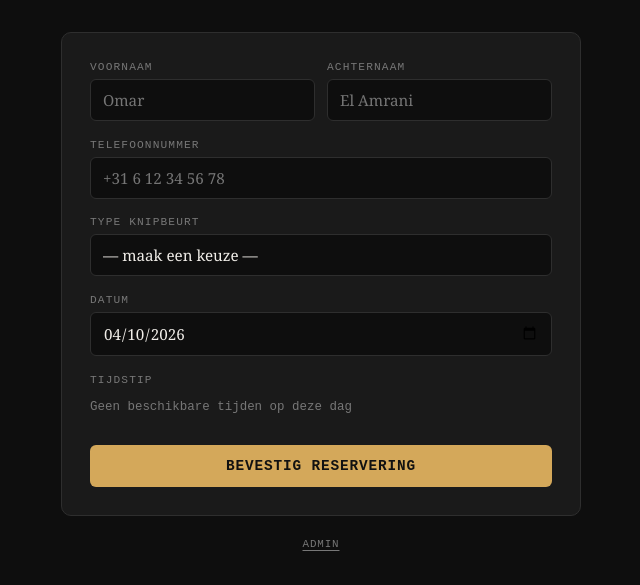
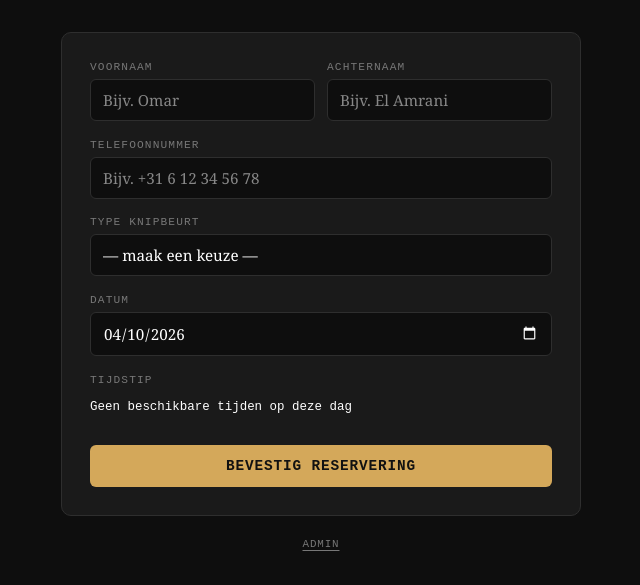
Before and after one commit to NielsvGrinsven/BarberJack, a plain HTML site: page index.html in a window 1280 px wide. Shown: the part 89-674 px from the top of the page, without its empty margins (319-959 px from the left). Drawn offline with nearby package versions, Linux system fonts and the light colour scheme; no server answers.

Commit message:
Add files via upload

```diff
--- a/index.html
+++ b/index.html
@@ -39,7 +39,7 @@
     .card { width: 100%; max-width: 520px; background: var(--surface); border: 1px solid var(--border); border-radius: var(--radius); padding: 1.75rem; }
     .field { margin-bottom: 1.1rem; }
     .field label { display: block; font-size: 0.7rem; font-family: var(--mono); letter-spacing: 0.1em; text-transform: uppercase; color: var(--muted); margin-bottom: 6px; }
-    .field input, .field select { width: 100%; padding: 10px 12px; background: var(--bg); border: 1px solid var(--border); border-radius: 6px; color: var(--text); font-size: 0.95rem; font-family: var(--font); transition: border-color 0.15s; appearance: none; }
+    .field input, .field select { width: 100%; padding: 10px 12px; background: var(--bg); border: 1px solid var(--border); border-radius: 6px; color: #ffffff; font-size: 0.95rem; font-family: var(--font); transition: border-color 0.15s; appearance: none; }
     .field input:focus, .field select:focus { outline: none; border-color: var(--accent); }
     .row2 { display: grid; grid-template-columns: 1fr 1fr; gap: 12px; }
     @media (max-width: 400px) { .row2 { grid-template-columns: 1fr; } }
@@ -60,7 +60,7 @@
     .reset-btn { display: inline-block; margin-top: 1.25rem; padding: 9px 20px; border: 1px solid var(--border); border-radius: 6px; background: transparent; color: var(--muted); font-size: 0.8rem; font-family: var(--mono); cursor: pointer; transition: all 0.15s; }
     .reset-btn:hover { color: var(--text); border-color: var(--muted); }
     .error-msg { font-size: 0.78rem; color: var(--danger); font-family: var(--mono); margin-top: 8px; display: none; }
-    .hint-text { font-size: 0.78rem; color: var(--muted); font-family: var(--mono); padding: 8px 0; }
+    .hint-text { font-size: 0.78rem; color: #ffffff; font-family: var(--mono); padding: 8px 0; }
 
     /* ── ADMIN OVERLAY ── */
     #admin-overlay { display: none; position: fixed; inset: 0; background: var(--bg); z-index: 100; overflow-y: auto; }
@@ -135,6 +135,16 @@
     .preset-btn { padding: 9px 14px; background: transparent; border: 1px solid var(--border); border-radius: 6px; color: var(--muted); font-size: 0.75rem; font-family: var(--mono); cursor: pointer; transition: all 0.15s; }
     .preset-btn:hover { color: var(--text); border-color: var(--muted); }
     .save-confirm { font-size: 0.75rem; color: var(--success); font-family: var(--mono); display: none; }
+
+    .field input::placeholder { color: rgba(255,255,255,0.5); }
+    .field input[type="date"] { color-scheme: dark; color: #ffffff; }
+    .field input[type="date"]::-webkit-calendar-picker-indicator {
+      filter: brightness(0) invert(1);
+      cursor: pointer;
+      opacity: 1;
+    }
+    input[type="date"]::-webkit-inner-spin-button { display: none; }
+    .field select option { color: #ffffff; background: var(--bg); }
   </style>
 </head>
 <body>
@@ -149,10 +159,10 @@
   <div class="card">
     <div id="booking-form">
       <div class="row2">
-        <div class="field"><label>Voornaam</label><input type="text" id="fname" placeholder="Omar" autocomplete="given-name" /></div>
-        <div class="field"><label>Achternaam</label><input type="text" id="lname" placeholder="El Amrani" autocomplete="family-name" /></div>
+        <div class="field"><label>Voornaam</label><input type="text" id="fname" placeholder="Bijv. Omar" autocomplete="given-name" /></div>
+        <div class="field"><label>Achternaam</label><input type="text" id="lname" placeholder="Bijv. El Amrani" autocomplete="family-name" /></div>
       </div>
-      <div class="field"><label>Telefoonnummer</label><input type="tel" id="phone" placeholder="+31 6 12 34 56 78" autocomplete="tel" /></div>
+      <div class="field"><label>Telefoonnummer</label><input type="tel" id="phone" placeholder="Bijv. +31 6 12 34 56 78" autocomplete="tel" /></div>
       <div class="field">
         <label>Type knipbeurt</label>
         <select id="service">
@@ -162,7 +172,7 @@
           <option value="fade">Fade</option>
         </select>
       </div>
-      <div class="field"><label>Datum</label><input type="date" id="bdate" /></div>
+      <div class="field"><label>Datum</label><input type="date" id="bdate" style="color-scheme:dark; color:#ffffff;" /></div>
       <div class="field">
         <label>Tijdstip</label>
         <div id="slot-container"><div class="hint-text">Kies eerst een datum</div></div>
@@ -299,8 +309,8 @@
     }
     return times;
   }
-  const ALL_TIMES = generateTimes(9, 0, 18, 0, SLOT_DURATION);
-  const PRESETS   = { morning: generateTimes(9,0,13,0,SLOT_DURATION), full: ALL_TIMES, none: [] };
+  const ALL_TIMES = generateTimes(8, 0, 23, 40, SLOT_DURATION);
+  const PRESETS   = { morning: generateTimes(8,0,12,0,SLOT_DURATION), full: ALL_TIMES, none: [] };
   const SVC       = { knippen:'Knippen', baard:'Baard + contouren', fade:'Fade' };
 
   document.getElementById('shop-name').textContent = SHOP_NAME;
@@ -414,8 +424,8 @@
   function changeDuration(val) {
     currentDuration = parseInt(val);
     // Regenerate ALL_TIMES with new duration
-    window.ALL_TIMES_CURRENT = generateTimes(9, 0, 18, 0, currentDuration);
-    window.PRESETS_CURRENT = { morning: generateTimes(9,0,13,0,currentDuration), full: window.ALL_TIMES_CURRENT, none: [] };
+    window.ALL_TIMES_CURRENT = generateTimes(8, 0, 23, 40, currentDuration);
+    window.PRESETS_CURRENT = { morning: generateTimes(8,0,12,0,currentDuration), full: window.ALL_TIMES_CURRENT, none: [] };
     loadAdminDay();
   }
 
```
